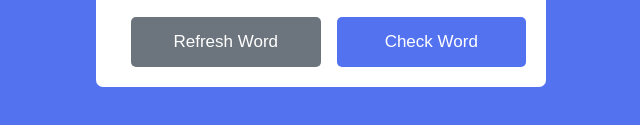
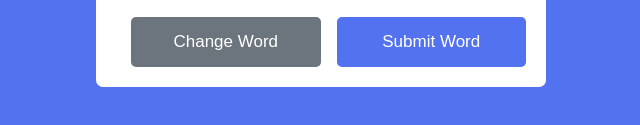
Before and after one commit to GauriVaze16/WordGame, a plain HTML site: page index.html in a window 1280 px wide. Shown: the part 501-626 px from the top of the page, 319-959 px from the left. Drawn offline with Linux system fonts and the light colour scheme.

Commit message:
second push

```diff
--- a/index.html
+++ b/index.html
@@ -161,9 +161,9 @@ body {
         <input type="text" placeholder="Enter a valid word" />
 
         <div class="buttons">
-          <button class="refresh-word">Refresh Word</button>
+          <button class="refresh-word">Change Word</button>
 
-          <button class="check-word">Check Word</button>
+          <button class="check-word">Submit Word</button>
         </div>
       </div>
     </div>
```
